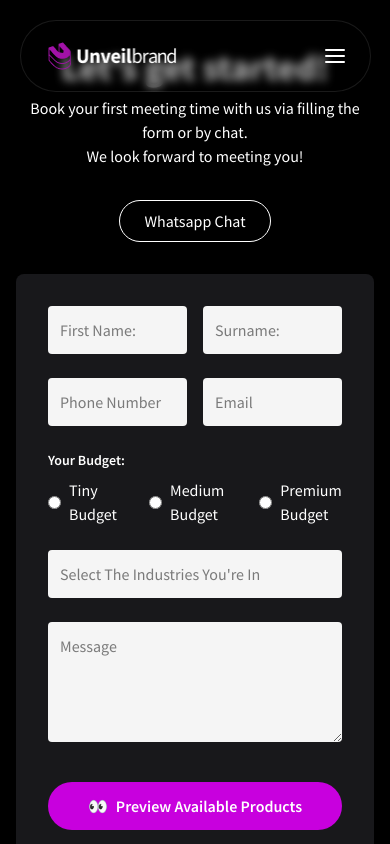
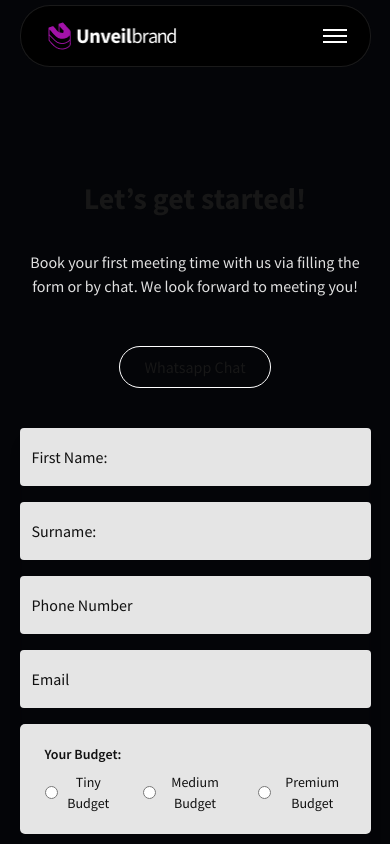
Before and after one commit to HenryEmmanuel06/unveilbrand, a Next.js app: page /contact in a window 390 px wide. Shown: the top 844 px of the page. Built offline with nearby package versions, Linux system fonts and the light colour scheme.

Commit message:
contact page

```diff
--- a/src/app/contact/page.tsx
+++ b/src/app/contact/page.tsx
@@ -1,47 +1,65 @@
+'use client'
 import React from 'react';
+import Image from 'next/image';
+
 
 const ContactPage = () => {
   return (
-    <div className="min-h-screen flex flex-col items-center justify-center bg-black text-white py-12 px-4">
-      <h1 className="text-4xl font-bold mb-2 text-center">Let&apos;s get started!</h1>
-      <p className="mb-8 text-center max-w-xl mx-auto">
-        Book your first meeting time with us via filling the form or by chat.<br />
+    <section className='w-full bg-[#040508] flex flex-col items-center pt-45 pb-20'>
+      <style jsx>{`
+        .contact-input::placeholder {
+        color: #111111;
+        }
+        .contact-input:focus{
+        outline: none;
+        }
+      `}</style>
+      <div className="w-[90%] max-w-[1332px] mx-auto flex flex-col items-center text-center gap-2">
+        <h1 className="text-3xl md:text-5xl font-extrabold text-center mb-6 leading-tight">
+          Let’s get started!
+        </h1>
+        <p className="text-base md:text-lg text-center text-[#E0E0E0] max-w-2xl mb-10 mx-auto">
+          Book your first meeting time with us via filling the form or by chat.
           We look forward to meeting you!
         </p>
         <button className="mb-8 px-6 py-2 border border-white rounded-full hover:bg-white hover:text-black transition">Whatsapp Chat</button>
-      <form className="bg-[#18181B] rounded-lg shadow-lg p-8 w-full max-w-2xl grid gap-6">
-        <div className="grid grid-cols-2 gap-4">
-          <input type="text" placeholder="First Name:" className="p-3 rounded bg-neutral-100 text-black" />
-          <input type="text" placeholder="Surname:" className="p-3 rounded bg-neutral-100 text-black" />
+        <form className="w-[100%] max-w-[900px] bg-transparent md:bg-[#FFFFFF0D] block md:grid backdrop-blur-[1.5px] border-none md:border border-[0.5px] border-[#FFFFFF33] border-opacity-10 rounded-[15px] shadow-lg p-8 gap-6 p-[0px] pt-[0px] md:p-[30px] pb-[60px]">
+          <div className="grid grid-cols-1 md:grid-cols-12 gap-4 mb-4 md:mb-0">
+            <input type="text" placeholder="First Name:" className="p-3 rounded bg-[#FFFFFFE5] text-black col-span-12 md:col-span-6 contact-input h-[58px]" />
+            <input type="text" placeholder="Surname:" className="p-3 rounded bg-[#FFFFFFE5] text-black col-span-12 md:col-span-6 contact-input h-[58px]" />
           </div>
-        <div className="grid grid-cols-2 gap-4">
-          <input type="text" placeholder="Phone Number" className="p-3 rounded bg-neutral-100 text-black" />
-          <input type="email" placeholder="Email" className="p-3 rounded bg-neutral-100 text-black" />
+          <div className="grid grid-cols-1 md:grid-cols-12 gap-4 mb-4 md:mb-0">
+            <input type="text" placeholder="Phone Number" className="p-3 rounded bg-[#FFFFFFE5] text-black col-span-12 md:col-span-5 contact-input h-[58px]" />
+            <input type="email" placeholder="Email" className="p-3 rounded bg-[#FFFFFFE5] text-black col-span-12 md:col-span-7 contact-input h-[58px]" />
           </div>
-        <div>
-          <label className="block mb-2 font-semibold text-sm">Your Budget:</label>
+          <div className='bg-[#FFFFFFE5] py-[20px] px-[25px] text-[#111111] rounded-[5px] mb-4 md:mb-0'>
+            <label className="block mb-2 font-semibold text-sm text-left">Your Budget:</label>
             <div className="flex gap-8">
-            <label className="flex items-center gap-2">
-              <input type="radio" name="budget" className="accent-fuchsia-600"/>
+              <label className="flex items-center gap-2 text-[14px] md:text-[18px]">
+                <input type="radio" name="budget" className="accent-fuchsia-600" />
                 Tiny Budget
               </label>
-            <label className="flex items-center gap-2">
+              <label className="flex items-center gap-2 text-[14px] md:text-[18px]">
                 <input type="radio" name="budget" className="accent-fuchsia-600" />
                 Medium Budget
               </label>
-            <label className="flex items-center gap-2">
+              <label className="flex items-center gap-2 text-[14px] md:text-[18px]">
                 <input type="radio" name="budget" className="accent-fuchsia-600" />
                 Premium Budget
               </label>
             </div>
           </div>
-        <input type="text" placeholder="Select The Industries You're In" className="p-3 rounded bg-neutral-100 text-black" />
-        <textarea placeholder="Message" className="p-3 rounded bg-neutral-100 text-black min-h-[120px]" />
-        <button type="submit" className="mt-4 flex items-center justify-center gap-2 bg-fuchsia-600 hover:bg-fuchsia-700 text-white font-semibold py-3 rounded-full transition">
-          <span role="img" aria-label="preview">👀</span> Preview Available Products
+          <input type="text" placeholder="Select The Industries You're In" className="p-3 rounded bg-[#FFFFFFE5] text-black contact-input mb-4 md:mb-0 w-full" />
+          <textarea placeholder="Message" className="p-3 rounded bg-[#FFFFFFE5] text-black min-h-[120px] contact-input w-full" />
+          <div className="mt-5 md:mt-0 flex justify-center">
+            <button type='submit' className="flex items-center gap-4 bg-[#A212A8] text-white font-medium px-8 py-3 rounded-full shadow-lg hover:bg-[#8d1091] transition cursor-pointer">
+              <Image src="/images/cta logo.png" alt="CTA Logo" width={20} height={20} />
+              Submit
             </button>
+          </div>
         </form>
       </div>
+    </section>
   );
 };
 
--- a/src/app/page.tsx
+++ b/src/app/page.tsx
@@ -10,11 +10,17 @@ export default function Home() {
   return (
     <>
       <HeroSection />
-       <ProcessSection />
-      <ProjectSection />
-     <ServicesSection />
-     <BlogSection />
-     <ProductsSection />
+      <div className="flex flex-col">
+        <div className="order-2 md:order-1">
+          <ProcessSection />
+        </div>
+        <div className="order-1 md:order-2">
+          <ProjectSection />
+        </div>
+      </div>
+      <ServicesSection />
+      <BlogSection />
+      <ProductsSection />
     </>
   );
 }
--- a/src/components/AboutSection.tsx
+++ b/src/components/AboutSection.tsx
@@ -8,7 +8,7 @@ const AboutSection = () => {
     <section className="w-full flex flex-col items-center justify-center pt-45 pb-20">
       <AnimatedSection className="w-[90%] lg:w-full max-w-[1332px] mx-auto">
         <div style={{
-         backgroundImage: 'url("/images/about section shinny bg.png")',
+          backgroundImage: 'url("/images/about section shinny bg.png")',
               backgroundSize: 'cover',
               backgroundPosition: 'center',
               backgroundRepeat: "no-repeat",
--- a/src/components/BlogSection.tsx
+++ b/src/components/BlogSection.tsx
@@ -73,7 +73,7 @@ export default function BlogSection() {
         <h2 className="text-white text-3xl md:text-5xl font-bold mb-6 mx-auto text-center mb-20">Thoughtful Designs With Real World Solutions</h2>
         <div className="flex flex-col lg:flex-row gap-15">
           {/* Left: Most Features */}
-          <div className="bg-[#FFFFFF0D] backdrop-blur-[1.5px] shadow-md border border-[0.5px] border-[#FFFFFF33] border-opacity-10 rounded-2xl p-8 flex-1 flex w-[90%] md:min-w-[500px] md:max-w-[420px] flex-col justify-center align-center mx-auto">
+          <div className="bg-[#FFFFFF0D] backdrop-blur-[1.5px] shadow-md border border-[0.5px] border-[#FFFFFF33] border-opacity-10 rounded-2xl p-8 flex-1 flex w-[100%] md:min-w-[500px] md:max-w-[420px] flex-col justify-center align-center mx-auto">
             <div className="flex justify-between items-center mb-4">
               <span className="text-white/70 text-sm font-semibold tracking-widest">Most Features</span>
               <Link href="/blog" className="text-white/80 text-xs font-bold tracking-widest hover:text-[#A212A8]">SEE ALL BLOGS</Link>
@@ -109,7 +109,7 @@ export default function BlogSection() {
             </div>
           </div>
           {/* Right: Tech-education and Tech-stories */}
-          <div className="flex-1 flex flex-col gap-10 mt-10">
+          <div className="flex-1 flex flex-col gap-10 mt-10 hidden md:flex">
             {techEducation && (
               <Link href={`/blog/${techEducation.id}`} className="flex flex-row items-stretch p-0 min-h-[120px] overflow-hidden group border-t border-white/10">
                 {/* Rotated Category */}
@@ -122,7 +122,7 @@ export default function BlogSection() {
                 </div>
                 {/* Main Content */}
                 <div className="flex-1 flex flex-col justify-center p-6 pl-0 -ml-3">
-                  <h3 className="text-white md:text-[#333333] text-[16px] md:text-[27px] font-bold mb-2 md:group-hover:text-white transition">{techEducation.title}</h3>
+                  <h3 className="text-white md:text-[#333333] text-[16px] md:text-[27px] font-bold mb-2 md:group-hover:text-white transition">{techEducation.title.length > 60 ? `${techEducation.title.slice(0, 50)}...` : techEducation.title}</h3>
                   <div className="flex gap-4 text-[#A212A8] text-xs font-normal pt-1">
                     <span>{techEducation.author?.toUpperCase()}</span>
                     <span className="flex gap-4 text-white md:text-[#333333] text-xs md:group-hover:text-white">{new Date(techEducation.created_at).toLocaleTimeString([], { hour: '2-digit', minute: '2-digit', hour12: false })} GMT +1</span>
@@ -148,7 +148,7 @@ export default function BlogSection() {
                 </div>
                 {/* Main Content */}
                 <div className="flex-1 flex flex-col justify-center p-6 pl-0 -ml-3">
-                  <h3 className="text-white md:text-[#333333] text-[16px] md:text-[27px] font-bold mb-2 md:group-hover:text-white transition">{techStories.title}</h3>
+                  <h3 className="text-white md:text-[#333333] text-[16px] md:text-[27px] font-bold mb-2 md:group-hover:text-white transition">{techStories.title.length > 60 ? `${techStories.title.slice(0, 50)}...` : techStories.title}</h3>
                   <div className="flex gap-4 text-[#A212A8] text-xs font-normal pt-1">
                     <span>{techStories.author?.toUpperCase()}</span>
                     <span className="flex gap-4 text-white md:text-[#333333] text-xs md:group-hover:text-white">{new Date(techStories.created_at).toLocaleTimeString([], { hour: '2-digit', minute: '2-digit', hour12: false })} GMT +1</span>
--- a/src/components/HeroSection.tsx
+++ b/src/components/HeroSection.tsx
@@ -130,9 +130,9 @@ const HeroSection = () => {
 
         </div>
         {/* Clients and Logo Slider Section */}
-        <div className="w-[90%] lg:w-full max-w-[1332px] mx-auto mt-30 border-t border-b border-white/10 px-2 py-6 flex items-center justify-between gap-8 xl:flex-row flex-col xl:border-t xl:border-b border-0">
+        <div className="w-[90%] lg:w-full max-w-[1332px] mx-auto mt-15 md:mt-30 border-t border-b border-white/10 px-2 py-6 flex items-center justify-between gap-8 xl:flex-row flex-col xl:border-t xl:border-b border-0">
           {/* Happy Clients */}
-          <div className="flex items-center min-w-[220px] xl:w-auto xl:justify-start justify-center client-info-row">
+          <div className="flex items-center min-w-[220px] xl:w-auto xl:justify-start justify-center client-info-row hidden md:flex">
                      <div className="flex -space-x-3 justify-center w-full">
                        {[1,2,3,4,5].map((i) => (
                          <Image
--- a/src/components/NavBar.tsx
+++ b/src/components/NavBar.tsx
@@ -12,12 +12,10 @@ const NavBar = () => {
 
   const handleOurWorksClick = (e: React.MouseEvent) => {
     e.preventDefault();
-    setIsMobileMenuOpen(false); // Close mobile menu
-    // If we're not on the home page, navigate to home page first
+    setIsMobileMenuOpen(false); // Close mobile menu on click
     if (window.location.pathname !== '/') {
       router.push('/#projects');
     } else {
-      // If we're already on home page, just scroll to the section
       document.getElementById('projects')?.scrollIntoView({ behavior: 'smooth' });
     }
   };
@@ -28,7 +26,8 @@ const NavBar = () => {
 
   return (
     <>
-      <nav className="fixed top-[20px] left-0 right-0 z-50 w-[90%] lg:w-[945px] mx-auto flex justify-between items-center py-[15px] px-[15px] border border-white/10 rounded-full bg-black/30 backdrop-blur-[5px]">
+      <nav className={`fixed top-[5px] lg:top-[20px] left-0 right-0 z-50 w-[90%] lg:w-[945px] mx-auto flex flex-col justify-between items-center px-[15px] border border-white/10 bg-black/90 lg:bg-black/30 backdrop-blur-[5px] transition-all duration-500 ease-in-out ${isMobileMenuOpen ? 'rounded-[30px] py-[15px] pb-[50px]' : 'rounded-[30px] lg:rounded-full py-[10px] lg:py-[15px]'}`}>
+        <div className="w-full flex justify-between items-center">
           <Link href="/">
             <Image
               src="/images/unveilbrand logo.png"
@@ -39,6 +38,7 @@ const NavBar = () => {
               priority
             />
           </Link>
+
           {/* Desktop Menu */}
           <div className="hidden lg:flex items-center">
             <ul className="flex gap-8 text-white text-base font-medium items-center">
@@ -57,37 +57,33 @@ const NavBar = () => {
               <li className={`hover:text-[#A212A8] transition cursor-pointer ${pathname === '/products' ? 'text-[#A212A8]' : ''}`}>
                 <Link href="/products">Products</Link>
               </li>
-            <li className={`ml-10 border border-white/30 rounded-full px-6 py-2 text-white font-medium hover:bg-[#A212A8] transition cursor-pointer ${pathname === '/contact' ? 'bg-[#A212A8]' : ''}`}>
-              <Link href="/contact">Contact</Link>
+              <li className="ml-10">
+                <Link href="/contact">
+                  <button className={`border border-white/30 rounded-full px-6 py-2 text-white font-medium hover:bg-[#A212A8] transition cursor-pointer ${pathname === '/contact' ? 'bg-[#A212A8]' : ''}`}>
+                    Contact
+                  </button>
+                </Link>
               </li>
             </ul>
           </div>
+
           {/* Mobile Menu Button */}
           <button
             className="lg:hidden text-white p-2"
-          onClick={() => setIsMobileMenuOpen(true)}
+            onClick={() => setIsMobileMenuOpen(!isMobileMenuOpen)}
+            aria-label="Toggle mobile menu"
           >
-          <svg width="24" height="24" viewBox="0 0 24 24" fill="none" xmlns="http://www.w3.org/2000/svg">
-            <path d="M3 12H21" stroke="white" strokeWidth="2" strokeLinecap="round" strokeLinejoin="round"/>
-            <path d="M3 6H21" stroke="white" strokeWidth="2" strokeLinecap="round" strokeLinejoin="round"/>
-            <path d="M3 18H21" stroke="white" strokeWidth="2" strokeLinecap="round" strokeLinejoin="round"/>
-          </svg>
-        </button>
-      </nav>
-      {/* Mobile Menu Overlay */}
-      <div className={`fixed inset-0 bg-black/95 z-50 transition-all duration-300 lg:hidden ${isMobileMenuOpen ? 'opacity-100 pointer-events-auto' : 'opacity-0 pointer-events-none'}`}>
-        <div className="flex flex-col items-center justify-center h-full relative">
-          {/* Close Button */}
-          <button
-            className="absolute top-8 right-8 text-white p-2"
-            onClick={() => setIsMobileMenuOpen(false)}
-          >
-            <div className="w-6 h-6 flex items-center justify-center">
-              <span className="w-full h-0.5 bg-white transform rotate-45 absolute"></span>
-              <span className="w-full h-0.5 bg-white transform -rotate-45 absolute"></span>
+            <div className="w-6 h-6 relative">
+              <span className={`block absolute w-full h-0.5 bg-white transition-all duration-300 ease-in-out left-0 ${isMobileMenuOpen ? 'rotate-45 top-[11px]' : 'top-[5px]'}`}></span>
+              <span className={`block absolute w-full h-0.5 bg-white transition-all duration-300 ease-in-out left-0 top-[11px] ${isMobileMenuOpen ? 'opacity-0' : ''}`}></span>
+              <span className={`block absolute w-full h-0.5 bg-white transition-all duration-300 ease-in-out left-0 ${isMobileMenuOpen ? '-rotate-45 top-[11px]' : 'top-[17px]'}`}></span>
             </div>
           </button>
-          <ul className="flex flex-col gap-8 text-white text-2xl font-medium text-center">
+        </div>
+
+        {/* Mobile Menu Links */}
+        <div className={`transition-all duration-500 ease-in-out lg:hidden w-full overflow-hidden ${isMobileMenuOpen ? 'max-h-100 mt-8' : 'max-h-0'}`}>
+          <ul className="flex flex-col items-center gap-8 text-white text-2xl font-medium text-center">
             <li className={`hover:text-[#A212A8] transition cursor-pointer ${pathname === '/' ? 'text-[#A212A8]' : ''}`}>
               <Link href="/" onClick={handleNavigation}>Home</Link>
             </li>
@@ -103,12 +99,16 @@ const NavBar = () => {
             <li className={`hover:text-[#A212A8] transition cursor-pointer ${pathname === '/products' ? 'text-[#A212A8]' : ''}`}>
               <Link href="/products" onClick={handleNavigation}>Products</Link>
             </li>
-            <li className={`mt-8 border border-white/30 rounded-full px-6 py-2 text-white font-medium hover:bg-[#A212A8] transition cursor-pointer ${pathname === '/contact' ? 'bg-[#A212A8]' : ''}`}>
-              <Link href="/contact" onClick={handleNavigation}>Contact</Link>
+            <li className={`mt-4 hover:text-[#A212A8] transition cursor-pointer`}>
+              <Link href="/contact" onClick={handleNavigation}>
+                <button className={`border border-white/30 rounded-full px-8 py-3 text-white font-medium hover:bg-[#A212A8] transition cursor-pointer ${pathname === '/contact' ? 'bg-[#A212A8]' : ''}`}>
+                  Contact
+                </button>
+              </Link>
             </li>
           </ul>
         </div>
-      </div>
+      </nav>
     </>
   );
 };
--- a/src/components/ProductsSection.tsx
+++ b/src/components/ProductsSection.tsx
@@ -5,7 +5,7 @@ import AnimatedSection from './AnimatedSection';
 
 export default function ProductsSection() {
   return (
-    <section className="w-full bg-[#040508] flex flex-col items-center pt-20">
+    <section className="w-full bg-[#040508] flex flex-col items-center pt-0 md:pt-20">
       <AnimatedSection className="w-[90%] max-w-[1330px] mx-auto flex flex-col items-center text-center gap-2 border-b border-[#7F7F7F] px-5" style={{
       backgroundImage: 'url("/images/shiny bg product.png")',
       backgroundSize: 'cover',
```
Also changed, not shown: src/components/ProjectSection.tsx (+13 -13 lines). Lines whose indentation alone changed are shown as unchanged.
